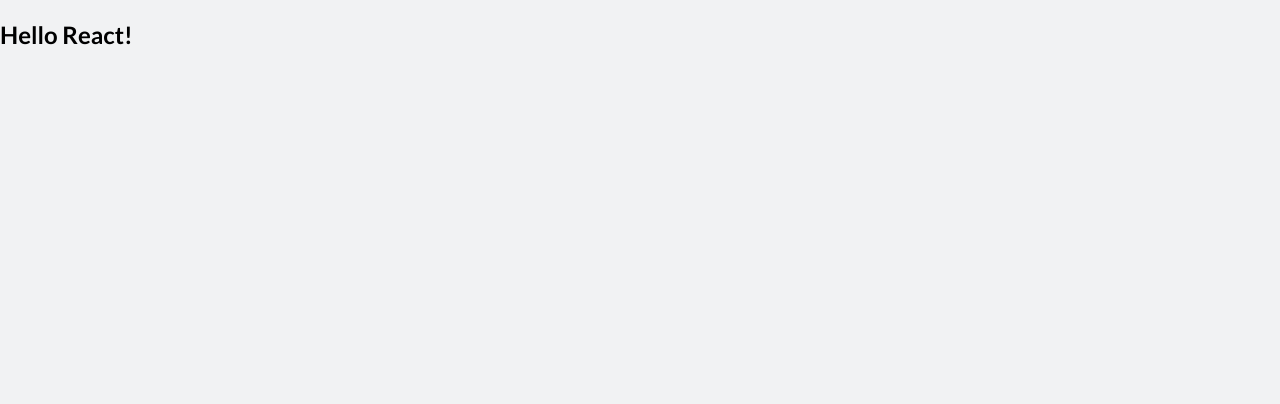
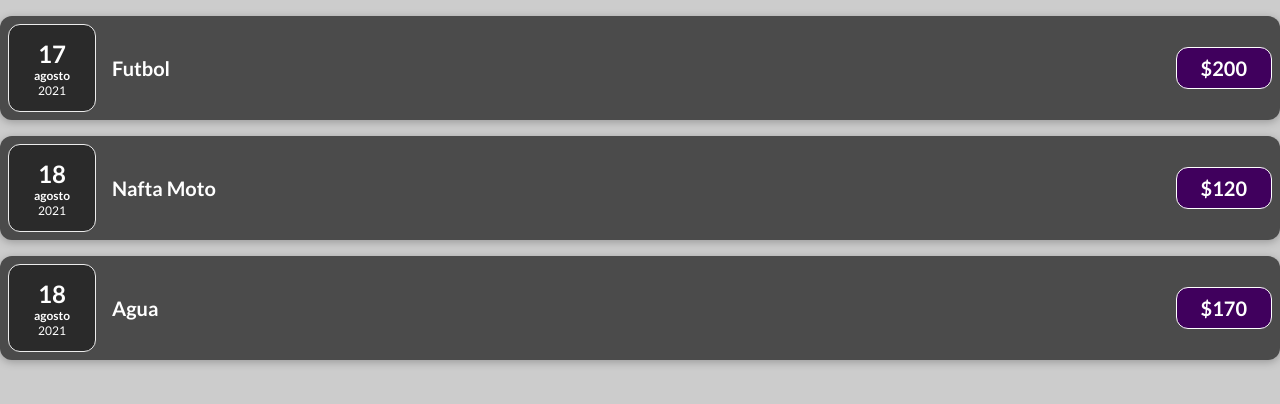
Before and after one commit to lucianoleyriaa/react-course, a JavaScript app: page / in a window 1280 px wide. Shown: the top 404 px of the page. Built offline with nearby package versions, Linux system fonts and the light colour scheme; the HTML template or start-up script is replaced by a standard one.

Commit message:
Creacion de los componentes ExpenseItem y ExpenseDate

```diff
--- a/src/App.js
+++ b/src/App.js
@@ -1,7 +1,29 @@
+import ExpenseItem from "./components/ExpenseItem/ExpenseItem";
+
 function App() {
+   const expensesList = [
+      {
+         expenseDate: new Date(2021, 7, 17),
+         expenseDescription: "Futbol",
+         expensePrice: 200,
+      },
+      {
+         expenseDate: new Date(2021, 7, 18),
+         expenseDescription: "Nafta Moto",
+         expensePrice: 120,
+      },
+      {
+         expenseDate: new Date(2021, 7, 18),
+         expenseDescription: "Agua",
+         expensePrice: 170,
+      },
+   ];
+
    return (
       <div className="App">
-         <h2>Hello React!</h2>
+         {expensesList.map((expense) => {
+            return <ExpenseItem data={expense} />;
+         })}
       </div>
    );
 }
--- /dev/null
+++ b/src/components/ExpenseDate/ExpenseDate.js
@@ -0,0 +1,19 @@
+import classes from "./ExpenseDate.module.css";
+
+function ExpenseDate(props) {
+   const day = props.date.toLocaleString("es", { day: "numeric" });
+   const month = props.date.toLocaleString("es", { month: "long" });
+   const year = props.date.toLocaleString("es", {
+      year: "numeric",
+   });
+
+   return (
+      <div className={classes["expense-date"]}>
+         <div className={classes["expense-date__day"]}>{day}</div>
+         <div className={classes["expense-date__month"]}>{month}</div>
+         <div className={classes["expense-date__year"]}>{year}</div>
+      </div>
+   );
+}
+
+export default ExpenseDate;
--- /dev/null
+++ b/src/components/ExpenseDate/ExpenseDate.module.css
@@ -0,0 +1,26 @@
+.expense-date {
+   display: flex;
+   flex-direction: column;
+   width: 5.5rem;
+   height: 5.5rem;
+   border: 1px solid #ececec;
+   background-color: #2a2a2a;
+   color: white;
+   border-radius: 12px;
+   align-items: center;
+   justify-content: center;
+}
+
+.expense-date__month {
+   font-size: 0.75rem;
+   font-weight: bold;
+}
+
+.expense-date__year {
+   font-size: 0.75rem;
+}
+
+.expense-date__day {
+   font-size: 1.5rem;
+   font-weight: bold;
+}
--- /dev/null
+++ b/src/components/ExpenseItem/ExpenseItem.js
@@ -0,0 +1,40 @@
+import ExpenseDate from "../ExpenseDate/ExpenseDate";
+import classes from "./ExpenseItem.module.css";
+
+const ExpenseItem = (props) => {
+   return (
+      <div className={classes["expense-item"]}>
+         <ExpenseDate date={props.data.expenseDate} />
+         <div className={classes["expense-item__description"]}>
+            <h2>{props.data.expenseDescription}</h2>
+            <div className={classes["expense-item__price"]}>
+               ${props.data.expensePrice}
+            </div>
+         </div>
+      </div>
+   );
+};
+
+export default ExpenseItem;
+
+/*
+   {props.data.expenseDate.toLocaleString("es", {
+               day: "numeric",
+               month: "long",
+               year: "numeric",
+      })}
+
+   */
+
+// Recursividad
+// const numeros = [1, 15, 30, 60, 120];
+
+// function sumarVector(numeros, tamaño) {
+//    if (tamaño < 0) {
+//       return 0;
+//    }
+
+//    return numeros[tamaño] + sumarVector(numeros, tamaño - 1);
+// }
+
+// console.log(sumarVector(numeros, numeros.length - 1));
--- /dev/null
+++ b/src/components/ExpenseItem/ExpenseItem.module.css
@@ -0,0 +1,56 @@
+.expense-item {
+   display: flex;
+   justify-content: space-between;
+   align-items: center;
+   box-shadow: 0 2px 8px rgba(0, 0, 0, 0.25);
+   padding: 0.5rem;
+   margin: 1rem 0;
+   border-radius: 12px;
+   background-color: #4b4b4b;
+}
+
+.expense-item__description {
+   display: flex;
+   flex-direction: column;
+   gap: 1rem;
+   align-items: flex-end;
+   flex-flow: column-reverse;
+   justify-content: flex-start;
+   flex: 1;
+}
+
+.expense-item h2 {
+   color: #3a3a3a;
+   font-size: 1rem;
+   flex: 1;
+   margin: 0 1rem;
+   color: white;
+}
+
+.expense-item__price {
+   font-size: 1rem;
+   font-weight: bold;
+   color: white;
+   background-color: #40005d;
+   border: 1px solid white;
+   padding: 0.5rem;
+   border-radius: 12px;
+}
+
+@media (min-width: 580px) {
+   .expense-item__description {
+      flex-direction: row;
+      align-items: center;
+      justify-content: flex-start;
+      flex: 1;
+   }
+
+   .expense-item__description h2 {
+      font-size: 1.25rem;
+   }
+
+   .expense-item__price {
+      font-size: 1.25rem;
+      padding: 0.5rem 1.5rem;
+   }
+}
--- a/src/index.css
+++ b/src/index.css
@@ -11,4 +11,5 @@
 body {
    margin: 0;
    background-color: #f1f2f3;
+   background-color: #ccc;
 }
```
